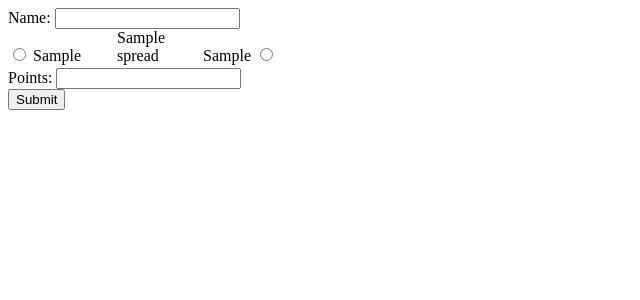
After one commit to rcobian11/FlaskNFL, a Flask app: template templates/ScriptPicks.html in a window 1280 px wide. The commit adds this page. Shown: the top 300 px of the page, without its empty margins (0-640 px from the left). Run offline with Flask 2, Linux system fonts and the light colour scheme; the template is opened without the code that fills it: most values are stand-ins (such as "Sample title", 1, 10 or a date in 2020).

Commit message:
Added requirements file

```diff
--- a/NFLpicks.py
+++ b/NFLpicks.py
@@ -1,13 +1,16 @@
 from flask import Flask, redirect, url_for, request, render_template
+import csv, argparse
 app = Flask(__name__)
+PICKS = []
 
 @app.route('/')
 def picks():
-	return render_template('picks.html')
+	return render_template('ScriptPicks.html', picks=PICKS)
 
 @app.route('/submit', methods = ['POST', 'GET'])
 def submit():
 	picks = []
+	'''
 	if request.method == 'POST':
 		user = request.form['name']
 		for ctr in range(1,17):
@@ -16,6 +19,13 @@ def submit():
 		points = request.form['points']
 		print(picks)
 		return "done"
-
+	'''
+	return 'done'
 if __name__ == '__main__':
+	#TODO create python script that creates html form
+	#TODO create python script that creates js file for validation
+	with open('config.csv', newline = "") as csvfile:
+		reader = csv.DictReader(csvfile, fieldnames = ['fav', 'spread', 'under'])
+		for row in reader:
+			PICKS.append((row['fav'], row['spread'], row['under']))
 	app.run(debug = True)
--- /dev/null
+++ b/config.csv
@@ -0,0 +1,16 @@
+CLE,-8.5,CIN
+GB,-6.5,DET
+CHI,-5.5,NYG
+TEN,-11.5,JAC
+DAL,-7.5,ATL
+SF,-4.5,NYJ
+PHI,-3.5,LAR
+TB,-8.5,CAR
+PIT,-4.5,DEN
+IND,-3.5,MIN
+BUF,-3.5,MIA
+ARI,-7.5,WAS
+KC,-5.5,LAC
+BAL,-6.5,HOU
+SEA,-3.5,NE
+NO,-5.5,LV
--- /dev/null
+++ b/requirements.txt
@@ -0,0 +1,4 @@
+beautifulsoup4
+Flask
+requests
+argparse
--- /dev/null
+++ b/templates/ScriptPicks.html
@@ -0,0 +1,44 @@
+<!--test nfl site -->
+<!DOCTYPE html>
+<html>
+<script type="text/javascript">
+	function validateForm() {
+		var pick1 = document.forms['picks']['pick1'].value;
+		alert(pick1)
+		if (pick1 == "") {
+			alert("must make all picks");
+			return false;
+		}
+	}
+</script>
+	<head>
+		<title>NFL Picks</title>
+	</head>
+	<style>
+	span {
+		display: inline-block;
+		width: 60px;
+		height: 21px;
+	}
+	span_2 {
+		display: inline-block;
+		background-color: rgb(200,200,200);
+	}
+	</style>
+	<body>
+		<form method='post' action="http://localhost:5000/submit", name="picks", onsubmit="return validateForm()">
+		Name: <input type='text' name='name' value=''><br>
+		{% for team1,spread,team2 in picks %}
+			<input type='radio' name='pick1' value='{{team1}}'>
+			<span style='padding-right:20px;'>{{team1}}</span>
+			<span style='padding-right:10px;'>{{spread}}</span>
+			<span style='text-align: right'>{{team2}}</span>
+
+			<input type='radio' name='pick1' value='{{team2}}'
+			><br>
+		{% endfor %}
+
+		Points: <input type='text' name='points' value=''><br><input type='submit' name='submit' value='Submit'>
+		</form>
+	</body>
+</html>
```
Also changed, not shown: templates/picks.html (+16 -6 lines).
